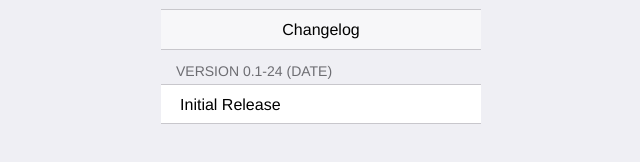
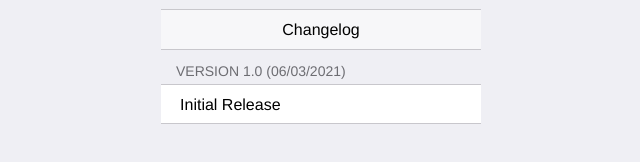
Before and after one commit to 0-agx/cydia, a plain HTML site: page depictions/bettersb/changelog.html in a window 1280 px wide. Shown: the full height of the page, 319-959 px from the left. Drawn offline with Linux system fonts and the light colour scheme.

Commit message:
betterSB Release

```diff
--- a/depictions/bettersb/changelog.html
+++ b/depictions/bettersb/changelog.html
@@ -17,7 +17,7 @@
 <p>Changelog</p>
 </block>
 
-<label>Version 0.1-24 (DATE)</label>
+<label>Version 1.0 (06/03/2021)</label>
 <fieldset>
 <div>
 <p>Initial Release</p>
```
Also changed, not shown: 3 other files.
